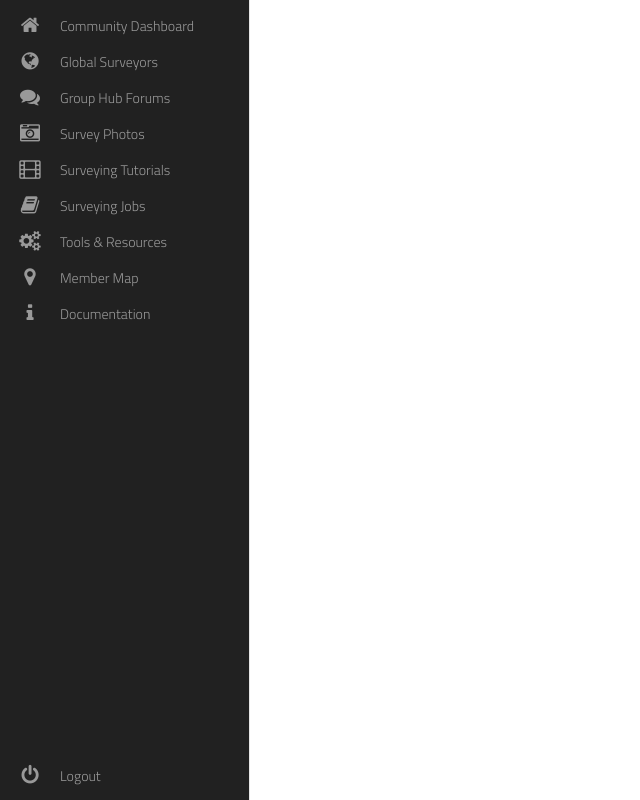
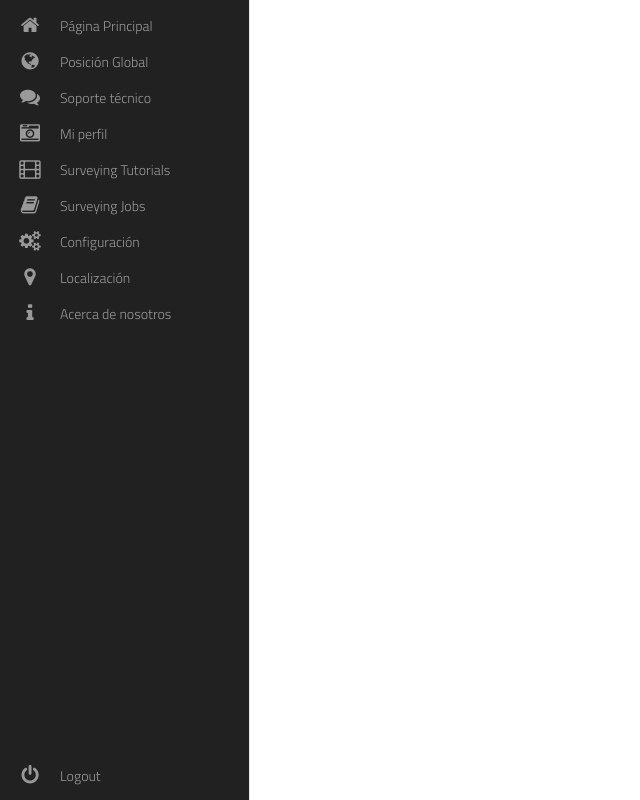
Before and after one commit to fcorguez92/PacificBank, a PHP site: page /view/blocks/welcome.php in a window 1280 px wide. Shown: the whole page, without its empty margins (0-640 px from the left). Run offline with PHP 8.4, Linux system fonts and the light colour scheme; some libraries are stand-ins or nearby versions; some web fonts are replaced.

Commit message:
Actualización sidebar

```diff
--- a/view/blocks/register.php
+++ b/view/blocks/register.php
@@ -48,7 +48,7 @@ include_once("../../controller/register.php");
 
                             <div class="d-grid gap-2">
                                 <button type="submit"  class="btn btn-primary" >Registrarme</button>
-                                <button type="button"  class="btn btn-secondary mt-2" onclick="window.location.href='../../index.php'">Ya tengo cuenta</button>
+                                <button type="button"  class="btn btn-secondary mt-2" onclick="window.location.href='/PacificBank'">Ya tengo cuenta</button>
                             </div>
                         </form>
                     </div>
--- a/view/blocks/sidebar.php
+++ b/view/blocks/sidebar.php
@@ -4,7 +4,7 @@
                     <a href="https://jbfarrow.com">
                         <i class="fa fa-home fa-2x"></i>
                         <span class="nav-text">
-                           Community Dashboard
+                           Página Principal
                         </span>
                     </a>
 
@@ -13,7 +13,7 @@
                     <a href="#">
                         <i class="fa fa-globe fa-2x"></i>
                         <span class="nav-text">
-                            Global Surveyors
+                            Posición Global
                         </span>
                     </a>
 
@@ -22,7 +22,7 @@
                     <a href="#">
                        <i class="fa fa-comments fa-2x"></i>
                         <span class="nav-text">
-                            Group Hub Forums
+                            Soporte técnico
                         </span>
                     </a>
 
@@ -31,7 +31,7 @@
                     <a href="#">
                        <i class="fa fa-camera-retro fa-2x"></i>
                         <span class="nav-text">
-                            Survey Photos
+                            Mi perfil
                         </span>
                     </a>
 
@@ -56,7 +56,7 @@
                    <a href="#">
                        <i class="fa fa-cogs fa-2x"></i>
                         <span class="nav-text">
-                            Tools & Resources
+                            Configuración
                         </span>
                     </a>
                 </li>
@@ -64,7 +64,7 @@
                    <a href="#">
                         <i class="fa fa-map-marker fa-2x"></i>
                         <span class="nav-text">
-                            Member Map
+                            Localización
                         </span>
                     </a>
                 </li>
@@ -72,7 +72,7 @@
                     <a href="#">
                        <i class="fa fa-info fa-2x"></i>
                         <span class="nav-text">
-                            Documentation
+                            Acerca de nosotros
                         </span>
                     </a>
                 </li>
```
Also changed, not shown: view/blocks/welcome.php (line endings or trailing spaces).
